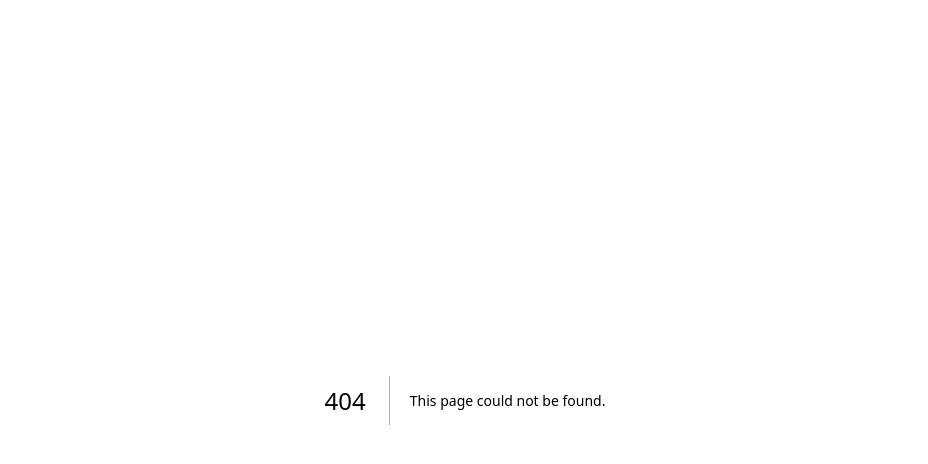
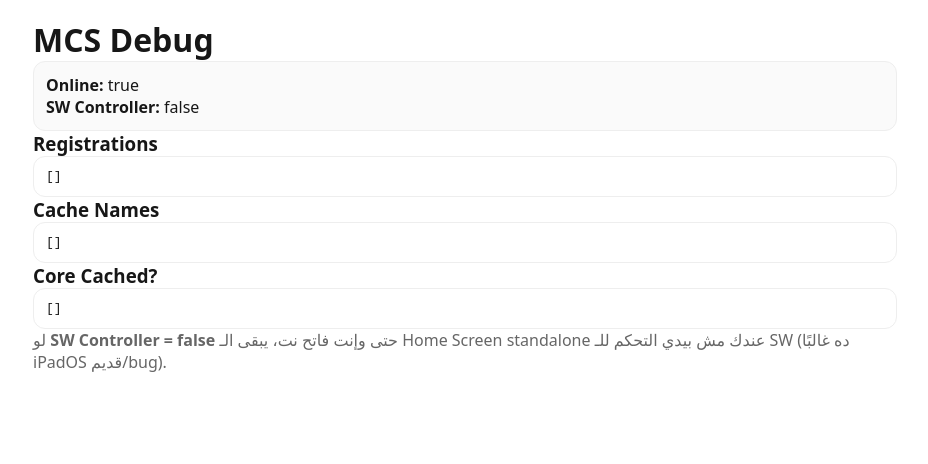
Before and after one commit to a7madtal3at88/mcs-project-v3.1, a Next.js app: page /debug in a window 1280 px wide. Before the commit this address had no page. Shown: the top 464 px of the page, without its empty margins (175-1103 px from the left). Built offline with nearby package versions, Linux system fonts and the light colour scheme.

Commit message:
Add debug page for offline

```diff
--- /dev/null
+++ b/src/app/debug/page.js
@@ -0,0 +1,102 @@
+"use client";
+
+import { useEffect, useState } from "react";
+
+export default function DebugPage() {
+  const [info, setInfo] = useState({
+    online: typeof navigator !== "undefined" ? navigator.onLine : false,
+    controller: false,
+    registrations: [],
+    cacheNames: [],
+    cachedCore: [],
+  });
+
+  useEffect(() => {
+    let mounted = true;
+
+    async function run() {
+      const online = navigator.onLine;
+      const controller = !!navigator.serviceWorker?.controller;
+
+      let registrations = [];
+      try {
+        const regs = await navigator.serviceWorker.getRegistrations();
+        registrations = regs.map((r) => ({
+          scope: r.scope,
+          active: !!r.active,
+          installing: !!r.installing,
+          waiting: !!r.waiting,
+        }));
+      } catch {}
+
+      let cacheNames = [];
+      try {
+        cacheNames = await caches.keys();
+      } catch {}
+
+      // شوف هل صفحات الـ CORE موجودة فعلاً في الكاش
+      const checkUrls = ["/", "/saved", "/inspections/new", "/manifest.json", "/logo.png", "/offline.html"];
+      let cachedCore = [];
+      try {
+        const cacheToUse = cacheNames[0];
+        if (cacheToUse) {
+          const cache = await caches.open(cacheToUse);
+          const results = await Promise.all(
+            checkUrls.map(async (u) => {
+              const hit = await cache.match(u);
+              return { url: u, cached: !!hit };
+            })
+          );
+          cachedCore = results;
+        }
+      } catch {}
+
+      if (!mounted) return;
+      setInfo({ online, controller, registrations, cacheNames, cachedCore });
+    }
+
+    run();
+    return () => {
+      mounted = false;
+    };
+  }, []);
+
+  return (
+    <main style={{ padding: 18, fontFamily: "system-ui", maxWidth: 900, margin: "0 auto" }}>
+      <h1 style={{ marginTop: 0 }}>MCS Debug</h1>
+
+      <div style={box}>
+        <div><b>Online:</b> {String(info.online)}</div>
+        <div><b>SW Controller:</b> {String(info.controller)}</div>
+      </div>
+
+      <h3>Registrations</h3>
+      <pre style={pre}>{JSON.stringify(info.registrations, null, 2)}</pre>
+
+      <h3>Cache Names</h3>
+      <pre style={pre}>{JSON.stringify(info.cacheNames, null, 2)}</pre>
+
+      <h3>Core Cached?</h3>
+      <pre style={pre}>{JSON.stringify(info.cachedCore, null, 2)}</pre>
+
+      <p style={{ color: "#666" }}>
+        لو <b>SW Controller = false</b> حتى وإنت فاتح نت، يبقى الـ Home Screen standalone عندك مش بيدي التحكم للـ SW (ده غالبًا iPadOS قديم/bug).
+      </p>
+    </main>
+  );
+}
+
+const box = {
+  border: "1px solid #eee",
+  borderRadius: 12,
+  padding: 12,
+  background: "#fafafa",
+};
+
+const pre = {
+  border: "1px solid #eee",
+  borderRadius: 12,
+  padding: 12,
+  background: "#fff",
+  overflowX: "auto",
+};
```
